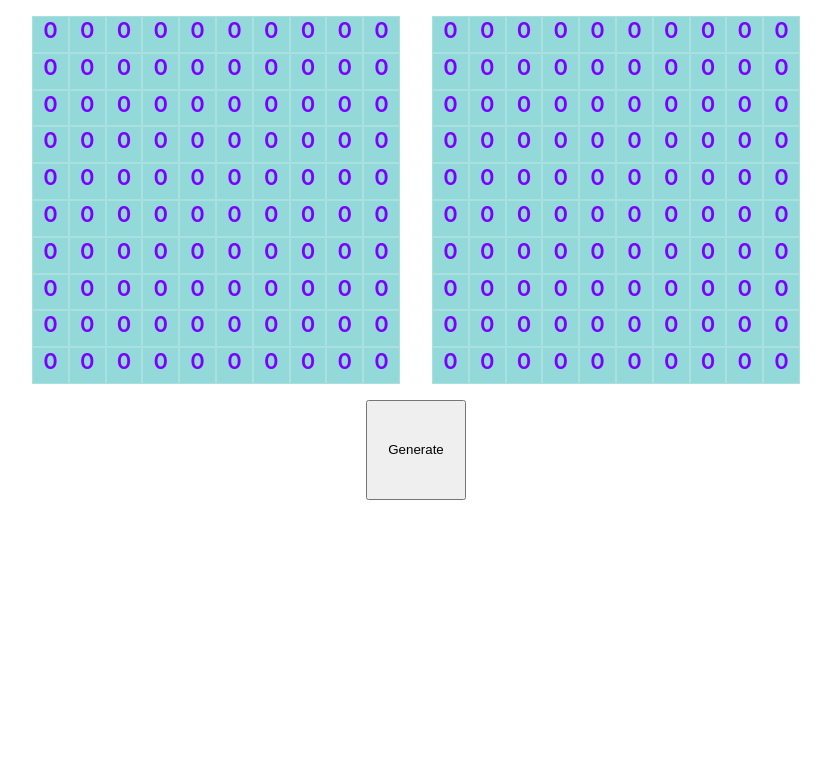
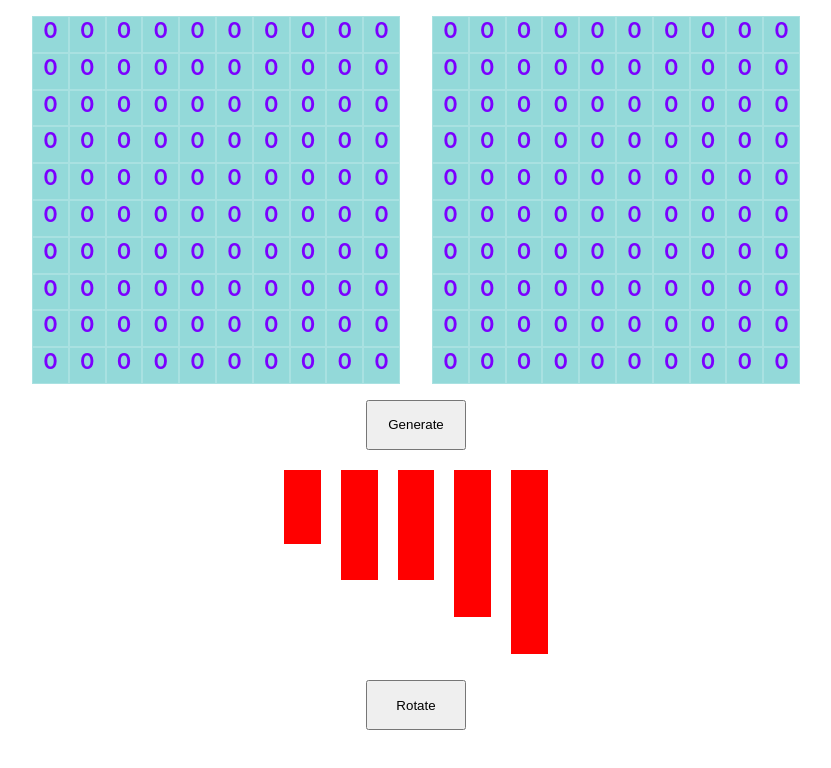
Before and after one commit to ipod1g/battleship, a Next.js app: page / in a window 1280 px wide. Shown: the top 768 px of the page, without its empty margins (224-1055 px from the left). Built offline with nearby package versions, Linux system fonts and the light colour scheme.

Commit message:
Add drag to place ships functionality

```diff
--- a/components/Board.tsx
+++ b/components/Board.tsx
@@ -1,17 +1,39 @@
-import React, { useEffect } from "react";
+import React, { useEffect, useState } from "react";
 
 export interface Board {
   board: number[][];
+  orientation: string;
+  isShipSelected: boolean;
+  setCurrentGridXLocation: React.Dispatch<
+    React.SetStateAction<number | undefined>
+  >;
+  setCurrentGridYLocation: React.Dispatch<
+    React.SetStateAction<number | undefined>
+  >;
 }
 
-//Creates the board for placement and for the opponent
+/** Creates the board for placement and for the opponent */
 const Board = (props: Board) => {
   return (
     <>
       {props.board.map((column, i) => (
-        <div key={i} id={`column-${i}`}>
+        <div
+          key={i}
+          id={`column-${i}`}
+          onMouseOverCapture={() => {
+            if (!props.isShipSelected) return;
+            else props.setCurrentGridXLocation(i);
+          }}
+        >
           {column.map((value, j) => (
-            <div key={j} id={`row-${j}`}>
+            <div
+              key={j}
+              id={`row-${j}`}
+              onMouseOverCapture={() => {
+                if (!props.isShipSelected) return;
+                else props.setCurrentGridYLocation(j);
+              }}
+            >
               {value}
             </div>
           ))}
--- a/stage/Game.tsx
+++ b/stage/Game.tsx
@@ -1,7 +1,8 @@
-import React, { useState, useEffect, useRef } from "react";
+import React, { useState, useEffect, useRef, useMemo } from "react";
 import Board from "../components/Board";
 import boardWithRandomlyPlacedShips from "../functions/boardWithRandomlyPlacedShips ";
 import { shipLength } from "../interfaces/types";
+import { motion } from "framer-motion";
 
 //Conditions 'Sunk' | 'Hit' | 'Miss' | 'Ship' | 'Empty'
 
@@ -9,6 +10,25 @@ const Game = () => {
   const width = 10;
   const [opponentBoard, setOpponentBoard] = useState<number[][]>(newBoard());
   const [playerBoard, setPlayerBoard] = useState<number[][]>(newBoard());
+  const [orientation, setOrientation] = useState("vertical");
+  const [isShipSelected, setIsShipSelected] = useState(false);
+  const [currentGridXLocation, setCurrentGridXLocation] = useState<number>();
+  const [currentGridYLocation, setCurrentGridYLocation] = useState<number>();
+  const dragConstraintsRef = useRef(null);
+  const [isShipPlaced, setIsShipPlaced] = useState([
+    false, // Destroyer
+    false, // Submarine
+    false, // Cruiser
+    false, // Battleship
+    false, // Carrier
+  ]);
+  const shipLengths = [
+    shipLength.Destroyer,
+    shipLength.Submarine,
+    shipLength.Cruiser,
+    shipLength.Battleship,
+    shipLength.Carrier,
+  ];
 
   function newBoard() {
     return Array(width)
@@ -16,13 +36,74 @@ const Game = () => {
       .map(() => Array(width).fill(0));
   }
 
-  const shipLengths = [
-    shipLength.Destroyer,
-    shipLength.Carrier,
-    shipLength.Battleship,
-    shipLength.Submarine,
-    shipLength.Cruiser,
-  ];
+  function rotateShips() {
+    return orientation === "vertical"
+      ? setOrientation("horizontal")
+      : setOrientation("vertical");
+  }
+
+  /**Places down ship on drag ending point respective to the cursor position
+   *
+   * @param index is the index of selected Ship
+   * @returns updated board after placement
+   */
+  function placeShip(
+    board: number[][],
+    index: number,
+    x: number | undefined,
+    y: number | undefined
+  ) {
+    if (x === undefined || y === undefined) return;
+    const xrange = x + shipLengths[index];
+    const yrange = y + shipLengths[index];
+
+    /** True if neighbouring x or y + ... ship length coordinates is not occupied + !isOutsideGrid */
+    const isLocationPlaceable = (x: number, y: number) => {
+      if (orientation === "horizontal") {
+        for (let i = x; i < x + shipLengths[index]; i++) {
+          if (board[i][y] !== 0) {
+            return false;
+          }
+        }
+      }
+      if (orientation === "vertical") {
+        for (let j = y; j < y + shipLengths[index]; j++) {
+          if (board[x][j] !== 0) {
+            return false;
+          }
+        }
+      }
+      return true;
+    };
+
+    const updateShipPlaced = (idx: number | null) => {
+      setIsShipPlaced(
+        isShipPlaced.map((item, index) => (index === idx ? true : item))
+      );
+    };
+
+    if (orientation === "horizontal" && isLocationPlaceable(x, y)) {
+      if (xrange > 10) return;
+      for (x; x < xrange; x++) {
+        board[x][y] = shipLengths[index];
+        updateShipPlaced(index);
+      }
+    } else if (orientation === "vertical" && isLocationPlaceable(x, y)) {
+      if (yrange > 10) return;
+      for (y; y < yrange; y++) {
+        board[x][y] = shipLengths[index];
+        updateShipPlaced(index);
+      }
+    }
+
+    return board;
+  }
+
+  // For debugging atm
+  useEffect(() => {
+    console.log(isShipPlaced);
+    return () => {};
+  }, [isShipPlaced]);
 
   /** Resets the board with zero populated array & places ships randomly on it */
   function handleStart() {
@@ -35,20 +116,74 @@ const Game = () => {
   }
 
   return (
-    <div className="main-container">
+    <div className="main-container" ref={dragConstraintsRef}>
       <div className="game-container">
         <div className="grid-user battleship-grid">
-          <Board board={playerBoard}></Board>
+          <Board
+            board={playerBoard}
+            orientation={orientation}
+            isShipSelected={isShipSelected}
+            setCurrentGridXLocation={setCurrentGridXLocation}
+            setCurrentGridYLocation={setCurrentGridYLocation}
+          ></Board>
         </div>
         <div className="grid-computer battleship-grid">
-          <Board board={opponentBoard}></Board>
+          <Board
+            board={opponentBoard}
+            orientation={orientation}
+            isShipSelected={false}
+            setCurrentGridXLocation={setCurrentGridXLocation}
+            setCurrentGridYLocation={setCurrentGridYLocation}
+          ></Board>
         </div>
       </div>
       <button
-        style={{ height: "100px", width: "100px" }}
+        style={{ height: "50px", width: "100px" }}
         onClick={() => handleStart()}
       >
         Generate
+      </button>
+      <div className="ships-container">
+        {shipLengths.map(
+          (shipLength, index) =>
+            !isShipPlaced[index] && (
+              <motion.div
+                drag
+                key={index}
+                id={`type-${shipLengths[index]}--${orientation}`}
+                whileDrag={{ scale: 1.1, opacity: 0.4 }}
+                dragConstraints={dragConstraintsRef}
+                dragMomentum={false}
+                onDragStart={() => {
+                  setIsShipSelected(true);
+                }}
+                onDragEnd={() => {
+                  setIsShipSelected(false),
+                    placeShip(
+                      playerBoard,
+                      index,
+                      currentGridXLocation,
+                      currentGridYLocation
+                    );
+                }}
+                dragSnapToOrigin={true}
+                onDrag={() =>
+                  console.log(currentGridXLocation, currentGridYLocation)
+                }
+              ></motion.div>
+            )
+        )}
+      </div>
+      <button
+        style={{
+          height: "50px",
+          width: "100px",
+          position: "absolute",
+          bottom: "70px",
+        }}
+        onClick={() => rotateShips()}
+      >
+        Rotate
       </button>
     </div>
   );
```
